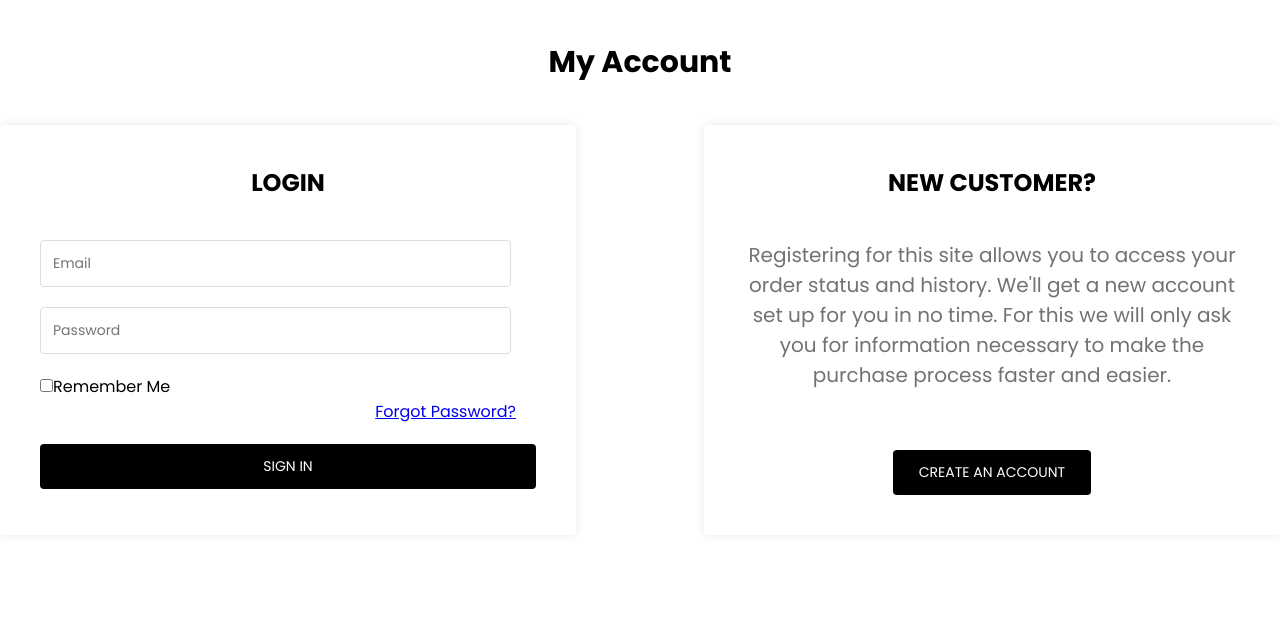
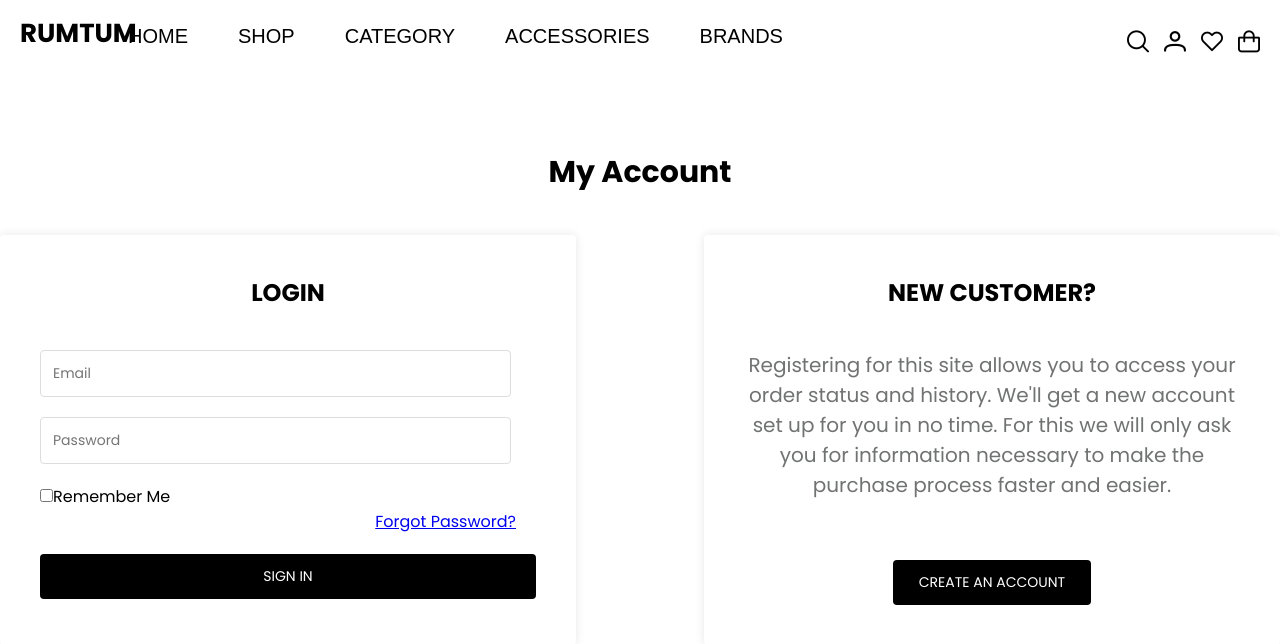
Before and after one commit to SokChanmakara/Rumtum, a Vue app: page /login in a window 1280 px wide. Shown: the top 644 px of the page. Built offline with nearby package versions, Linux system fonts and the light colour scheme.

Commit message:
Change style in Navbar,CreateAccount,Login and routing the component

```diff
--- a/src/components/LoginPage/CreateAccount.vue
+++ b/src/components/LoginPage/CreateAccount.vue
@@ -1,4 +1,5 @@
 <template>
+  <Navbar/>
   <div class="create-account">
     <h2>CREATE AN ACCOUNT</h2>
     <div class="container">
@@ -48,7 +49,9 @@
 </template>
 
 <script>
+import Navbar from '@/components/Navbar.vue';
 export default {
+  components: { Navbar },
   data() {
     return {
       form: {
@@ -69,13 +72,15 @@ export default {
 </script>
 
 <style scoped>
+
 .create-account {
   display: flex;
   flex-direction: column;
   align-items: center;
-  min-height: calc(100vh - 48px);
+  height: 100vh;
   background-color: #ffffff;
-  padding-top: 40px;
+  padding-top: 150px;
+  overflow: hidden;
 }
 
 h2 {
--- a/src/components/LoginPage/Login.vue
+++ b/src/components/LoginPage/Login.vue
@@ -1,4 +1,5 @@
 <template>
+  <Navbar/>
     <div class="login">
         <h1>My Account</h1>
       <div class="container">
@@ -42,14 +43,20 @@
                     for information necessary to make the purchase process
                     faster and easier.</p>
             </div>
-          <button class="create-account-btn">CREATE AN ACCOUNT</button>
+            <router-link to="/signup">
+              <button class="create-account-btn">CREATE AN ACCOUNT</button>
+            </router-link>
         </div>
       </div>
     </div>
   </template>
 
   <script>
+import Navbar from '../Navbar.vue';
   export default {
+    components:{
+      Navbar
+    },
     data() {
       return {
         form: {
@@ -69,13 +76,14 @@
 
   <style scoped>
 
- .login {
+.login {
   display: flex;
   flex-direction: column;
   align-items: center;
   min-height: calc(100vh - 48px);
   background-color: #ffffff;
-  padding-top: 40px;
+  padding-top: 150px;
+  overflow: hidden;
 }
 h1 {
   font-family: "Poppins", sans-serif;
@@ -104,7 +112,6 @@ h2 {
   }
 
   .pw {
-
     margin-right: 20px;
     margin-bottom: 20px;
     text-align: right;
--- a/src/components/Navbar.vue
+++ b/src/components/Navbar.vue
@@ -1,73 +1,180 @@
 <template>
+        <div class="navwrapper">
+            <div class="logo-box">
+                <router-link to="/">
+                    <h1 class="logo">RUMTUM</h1>
+                </router-link>
+            </div>
+            <div class="navcategory">
+                <div class="dropdown-down">
+                    <router-link to="/">
+                        <button class="navBtn">HOME</button>
+                    </router-link>
+                </div>
+                <div class="dropdown">
 
-<nav class="container">
-    <h1>RUMTUM</h1>
-    <!-- nav category -->
-    <div class="navwrapper">
-        <div class="navcategory">
-                <h3>HOME</h3>
-                <h3>SHOP</h3>
-                <h3>CATEGORY</h3>
+                    <div class="dropdown-down one">
+                        <button class="navBtn">SHOP</button>
+                        <ul class="dropdown-menu">
+                            <li><a href="" class="dropdown-item">SNEAKER</a></li>
+                            <li><a href="" class="dropdown-item">T-SHIRT</a></li>
+                            <li><a href="" class="dropdown-item">HOODIES</a></li>
+                            <li><a href="" class="dropdown-item">PANTS</a></li>
+                            <li><a href="" class="dropdown-item">SHORTS</a></li>
+                            <li><a href="" class="dropdown-item">VESTS</a></li>
+                            <li><a href="" class="dropdown-item">SWEATERS</a></li>
+                            <li><a href="" class="dropdown-item">TOP</a></li>
+                            <li><a href="" class="dropdown-item">JACKETS</a></li>
+                        </ul>
+                    </div>
+
+                    <div class="dropdown-down two">
+                        <button class="navBtn">CATEGORY</button>
+                        <ul class="dropdown-menu">
+                            <li><a href="" class="dropdown-item">MEN</a></li>
+                            <li><a href="" class="dropdown-item">WOMEN</a></li>
+                            <li><a href="" class="dropdown-item">KID</a></li>
+                        </ul>
+                    </div>
+
+                    <div class="dropdown-down two">
+                        <button class="navBtn">ACCESSORIES</button>
+                        <ul class="dropdown-menu">
+                            <li><a href="" class="dropdown-item">CAPS</a></li>
+                            <li><a href="" class="dropdown-item">BAGS</a></li>
+                            <li><a href="" class="dropdown-item">SOCKS</a></li>
+                            <li><a href="" class="dropdown-item">KEYCHAINS</a></li>
+                            <li><a href="" class="dropdown-item">BEANIES</a></li>
+                        </ul>
+                    </div>
+
+                    <div class="dropdown-down two">
+                        <button class="navBtn">BRANDS</button>
+                        <ul class="dropdown-menu">
+                            <li><a href="" class="dropdown-item">VANS</a></li>
+                            <li><a href="" class="dropdown-item">ADIDAS</a></li>
+                            <li><a href="" class="dropdown-item">SOUL</a></li>
+                            <li><a href="" class="dropdown-item">CASIO</a></li>
+                            <li><a href="" class="dropdown-item">CONVERSE</a></li>
+                        </ul>
+                    </div>
+
                 </div>
             </div>
 
-    <!-- navbar icon -->
+        <!-- Navbar icons -->
         <div class="nav icon">
             <div>
-            <i class="pi pi-search" style="color: 'var(--p-primary-color)'"></i>
+                <i class="pi pi-search" style="color: black; transition: color 0.3s;" @mouseover="$event.target.style.color='#F77E8A'" @mouseout="$event.target.style.color='black'"></i>
             </div>
             <div>
-            <i class="pi pi-user" style="color: 'var(--p-primary-color)'"></i>
+                <i class="pi pi-user" style="color: black; transition: color 0.3s;" @mouseover="$event.target.style.color='#F77E8A'" @mouseout="$event.target.style.color='black'" ></i>
             </div>
             <div>
-            <i class="pi pi-heart" style="color: 'var(--p-primary-color)'"></i>
+                <i class="pi pi-heart" style="color: black; transition: color 0.3s;" @mouseover="$event.target.style.color='#F77E8A'" @mouseout="$event.target.style.color='black'"></i>
             </div>
             <div>
-            <i class="pi pi-shopping-bag" style="color: 'var(--p-primary-color)'"></i>
+                <i class="pi pi-shopping-bag" style="color: black; transition: color 0.3s;" @mouseover="$event.target.style.color='#F77E8A'; " @mouseout="$event.target.style.color='black'"></i>
             </div>
         </div>
-</nav>
+    </div>
 </template>
 
+
 <script>
+
+
 export default {
+    components:{
 
+    }
 }
 </script>
 
 <style scoped>
 
-    h1{
-        color:white;
-        font-size: 20px;
+.pi{
+    font-size: 22px;
 }
-    h3{
+.logo {
+    position: absolute;
+    top: 14px;
+    left: 20px;
+    font-size: 26px;
+    color: black;
+    z-index: 10;
+    cursor:pointer;
+}
+.navcategory {
+    display: flex;
+    position: absolute;
     font-size: 16px;
-        font-weight: normal;
+    top: 25px;
+    left: 10%;
+    gap: 50px;
+    z-index: 10;
 }
-    .container{
-        display:flex;
-        left:1%;
-        position:relative;
-        justify-content: space-between;
+.navBtn{
     background: transparent;
-        margin-top: 20px;
-        z-index: 1000;
+    color:black;
+    border:none;
+    font-size:20px;
 }
-    .navcategory{
-        display:flex;
+.navBtn:hover{
+    color: #F77E8A;
+    cursor:pointer;
+}
+
+
+.nav.icon {
+    display: flex;
     position: absolute;
-        left:15%;
-        top:5%;
-        align-self: center;
-        gap: 30px;
+    top: 30px;
+    right: 20px;
+    gap: 15px;
+    z-index: 10;
+    cursor:pointer;
 }
-    .nav.icon{
+    .dropdown{
         display: flex;
-        gap:15px;
-        position: absolute;
-        right:3%;
-        top:30%;
-        align-items: center;
+        gap:50px;
+    }
+    .dropdown-menu{
+        display: none;
+        background:#F77E8A;
+        line-height: 40px;
+        padding:16px;
+        width:200px;
+        height:auto;
+    }
+    .dropdown-menu:hover{
+        display: block;
+    }
+    .dropdown-down:hover .dropdown-menu {
+        display: block;
+        animation: dropDown 0.5s ease-in-out;
+    }
+
+    @keyframes dropDown {
+        0% {
+            transform: translateY(-20px);
+            opacity: 0;
+        }
+        100% {
+            transform: translateY(0);
+            opacity: 1;
+        }
+    }
+    .dropdown-item{
+        color:black;
+    }
+    a{
+        text-decoration: none;
+    }
+    li{
+        list-style: none;
+    }
+    .navBtn:hover + .dropdown-menu{
+        display: block;
     }
 </style>
```
Lines whose indentation alone changed are shown as unchanged.
